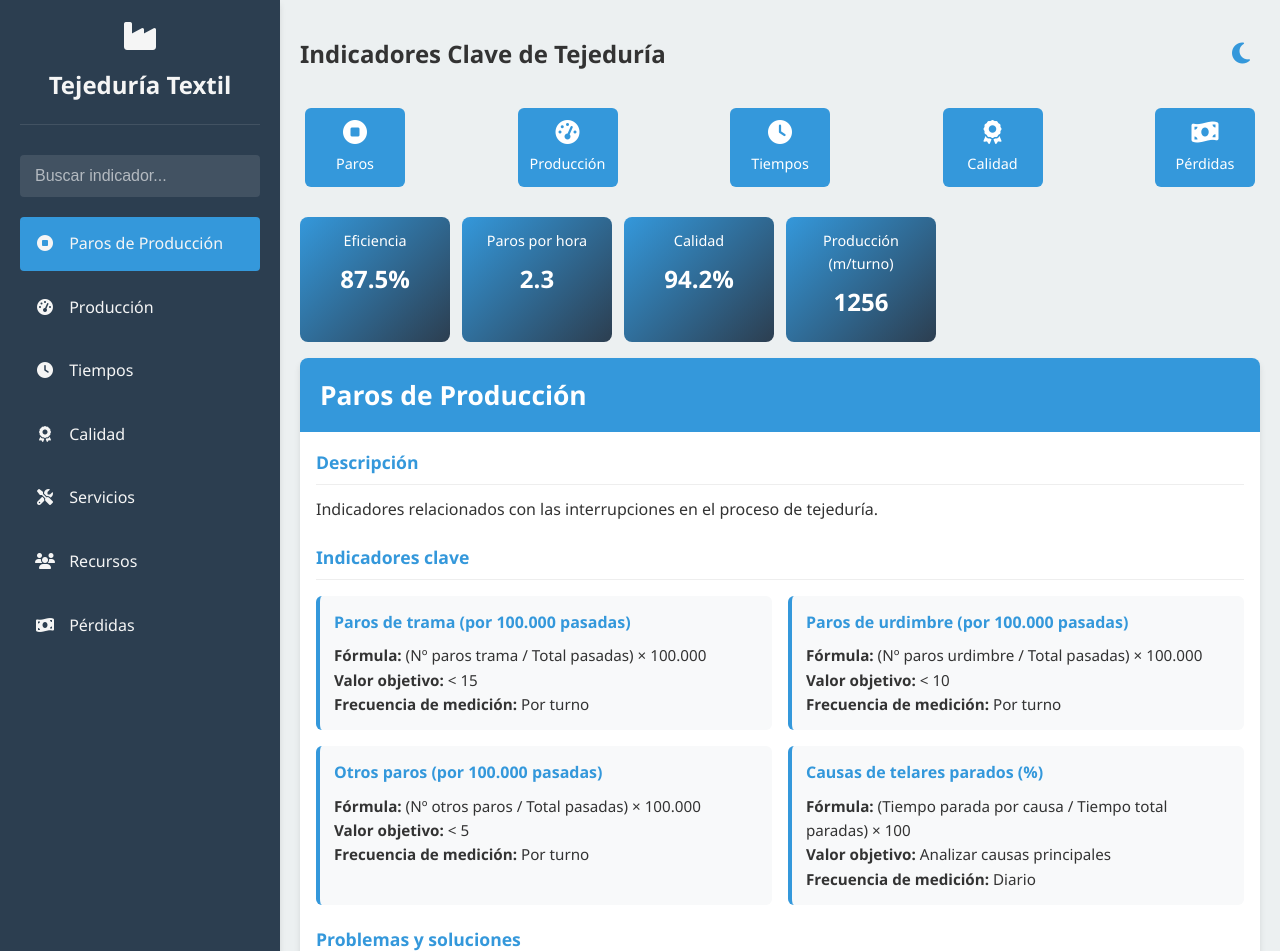
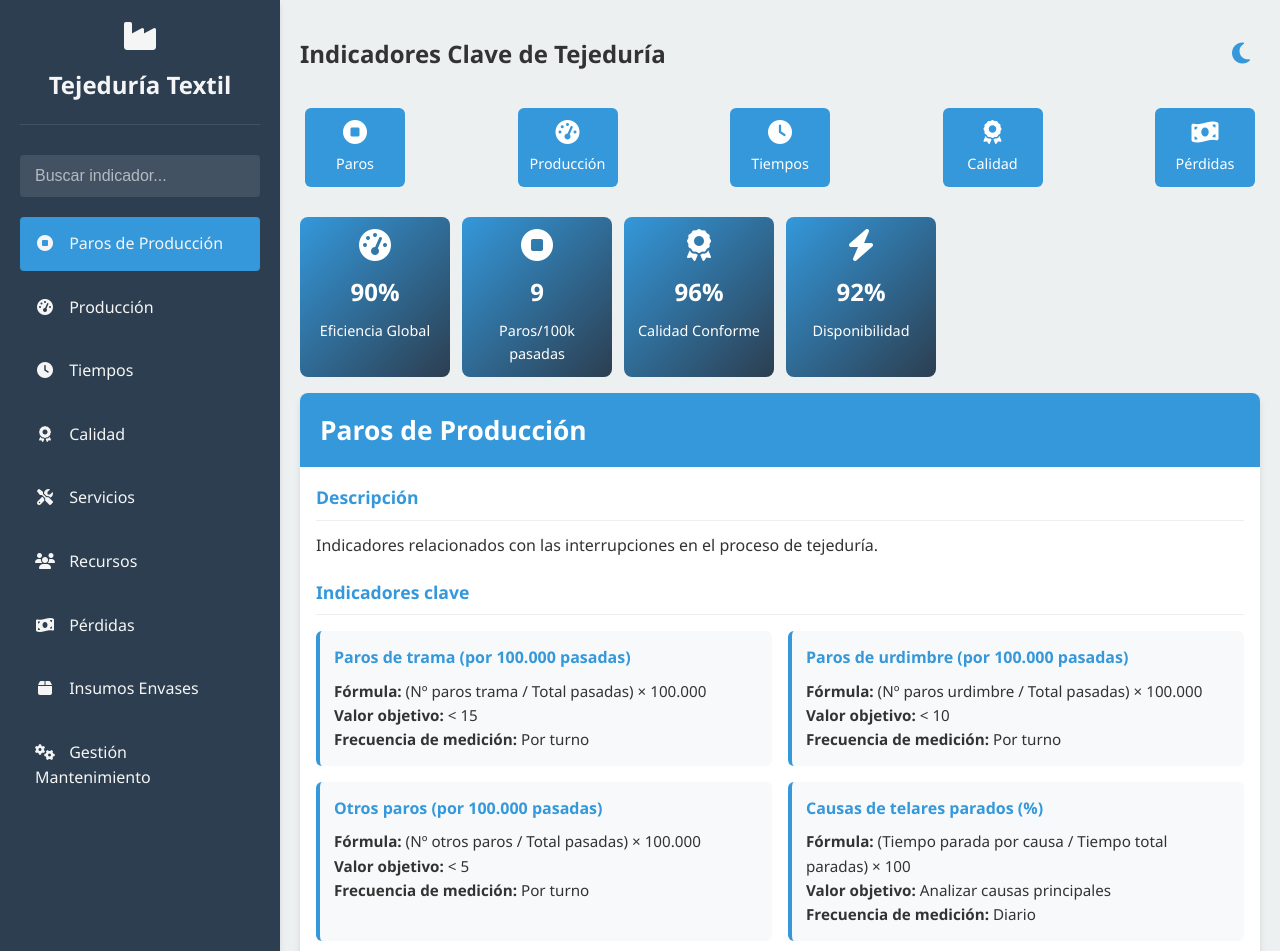
Before and after one commit to fherross3-ops/textile-training-platform, a plain HTML site: page Tejeduria/index.html in a window 1280 px wide. Shown: the top 951 px of the page. Drawn offline with nearby package versions, Linux system fonts and the light colour scheme.

Commit message:
Update index.html
actualizada tejeduria

```diff
--- a/Tejeduria/index.html
+++ b/Tejeduria/index.html
@@ -299,6 +299,7 @@
         .kpi-card h3 {
             font-size: 1.5rem; /* Reducido para móviles */
             margin: 8px 0; /* Reducido para móviles */
+            font-weight: bold;
         }
 
         .kpi-card p {
@@ -408,6 +409,7 @@
                 position: fixed;
                 height: 100%;
                 transform: translateX(-100%);
+                transition: transform 0.3s ease;
             }
 
             .sidebar.active {
@@ -547,6 +549,8 @@
                 <li><a href="#" data-category="servicios"><i class="fas fa-tools"></i> Servicios</a></li>
                 <li><a href="#" data-category="recursos"><i class="fas fa-users"></i> Recursos</a></li>
                 <li><a href="#" data-category="perdidas"><i class="fas fa-money-bill-wave"></i> Pérdidas</a></li>
+                <li><a href="#" data-category="insumos-envases"><i class="fas fa-box"></i> Insumos Envases</a></li>
+                <li><a href="#" data-category="gestion-mantenimiento"><i class="fas fa-cogs"></i> Gestión Mantenimiento</a></li>
             </ul>
         </div>
 
@@ -571,6 +575,8 @@
                 <a href="#" class="mobile-tab" data-category="servicios"><i class="fas fa-tools"></i> Servicios</a>
                 <a href="#" class="mobile-tab" data-category="recursos"><i class="fas fa-users"></i> Recursos</a>
                 <a href="#" class="mobile-tab" data-category="perdidas"><i class="fas fa-money-bill-wave"></i> Pérdidas</a>
+                <a href="#" class="mobile-tab" data-category="insumos-envases"><i class="fas fa-box"></i> Insumos</a>
+                <a href="#" class="mobile-tab" data-category="gestion-mantenimiento"><i class="fas fa-cogs"></i> Mantenimiento</a>
             </div>
 
             <!-- Diagrama de flujo del proceso -->
@@ -600,20 +606,24 @@
             <!-- Resumen de KPIs -->
             <div class="kpi-summary">
                 <div class="kpi-card">
-                    <p>Eficiencia</p>
-                    <h3>87.5%</h3>
+                    <i class="fas fa-tachometer-alt fa-2x"></i>
+                    <h3>90%</h3>
+                    <p>Eficiencia Global</p>
                 </div>
                 <div class="kpi-card">
-                    <p>Paros por hora</p>
-                    <h3>2.3</h3>
+                    <i class="fas fa-stop-circle fa-2x"></i>
+                    <h3>9</h3>
+                    <p>Paros/100k pasadas</p>
                 </div>
                 <div class="kpi-card">
-                    <p>Calidad</p>
-                    <h3>94.2%</h3>
+                    <i class="fas fa-award fa-2x"></i>
+                    <h3>96%</h3>
+                    <p>Calidad Conforme</p>
                 </div>
                 <div class="kpi-card">
-                    <p>Producción (m/turno)</p>
-                    <h3>1256</h3>
+                    <i class="fas fa-bolt fa-2x"></i>
+                    <h3>92%</h3>
+                    <p>Disponibilidad</p>
                 </div>
             </div>
 
@@ -709,7 +719,7 @@
                     "Problemas de programación de producción"
                 ],
                 solutions: [
-                    "Optimizar programación de producción",
+                    "Optimizar programación de production",
                     "Reducir tiempos de cambio de artículo",
                     "Mejorar flujo de materiales",
                     "Implementar mantenimiento productivo total (TPM)"
@@ -836,7 +846,7 @@
                 ]
             },
             "recursos": {
-                title: "Recursos and Operarios",
+                title: "Recursos y Operarios",
                 description: "Indicadores relacionados con la gestión de recursos humanos y carga de trabajo.",
                 indicators: [
                     {
@@ -917,6 +927,90 @@
                     "Optimizar procesos para reducir mermas",
                     "Analizar y atacar causas principales de paros",
                     "Mejorar calidad para reducir retrabajos"
+                ]
+            },
+            "insumos-envases": {
+                title: "Núcleos de Cartón",
+                description: "Indicadores relacionados con la gestión de insumos de los núcleos de cartón.",
+                indicators: [
+                    {
+                        name: "Requerimiento por turno (unidades)",
+                        formula: "Núcleos ocupados / turnos",
+                        target: "Según plan de producción",
+                        frequency: "Por turno"
+                    },
+                    {
+                        name: "Carretes de leno",
+                        formula: "Nº carretes utilizados / Nº metros tejidos",
+                        target: "Según especificación técnica",
+                        frequency: "Diario"
+                    },
+                    {
+                        name: "Rollos de Tirro",
+                        formula: "(Rollos utilizados / cadenas anudadas) × 100",
+                        target: "< 5%",
+                        frequency: "Semanal"
+                    },
+                    {
+                        name: "Plástico para cubrir rollos de Estilo Drill",
+                        formula: "(Rollos de Drill cortados / Metros plástico disponible) × 100",
+                        target: "< 10%",
+                        frequency: "Semanal"
+                    }
+                ],
+                problems: [
+                    "Falta de disponibilidad de núcleos de cartón",
+                    "Carretes de leno de baja calidad",
+                    "Alto consumo de tirro",
+                    "Desperdicio excesivo de plástico"
+                ],
+                solutions: [
+                    "Optimizar inventario de núcleos de cartón",
+                    "Establecer control de calidad en carretes de leno",
+                    "Capacitar en uso eficiente de tirro",
+                    "Implementar sistema de reutilización de plástico"
+                ]
+            },
+            "gestion-mantenimiento": {
+                title: "Telares Intervenidos por Mantenimiento Programado",
+                description: "Indicadores relacionados con la gestión de mantenimiento y eficiencia en el proceso de tejeduría.",
+                indicators: [
+                    {
+                        name: "Repuestos Consumo (unidades/mes)",
+                        formula: "Número de unidades utilizadas",
+                        target: "< 2% del inventario",
+                        frequency: "Mensual"
+                    },
+                    {
+                        name: "Intervenciones correctivas en telares operativos",
+                        formula: "(Número de intervenciones) / telares operativos",
+                        target: "< 0.5 por telar/semana",
+                        frequency: "Semanal"
+                    },
+                    {
+                        name: "Costo de paros (metros de tela no tejida/mes)",
+                        formula: "Metros potenciales - Metros reales producidos",
+                        target: "< 3% de la producción potencial",
+                        frequency: "Semanal"
+                    },
+                    {
+                        name: "Paros por tablas, sopladores, tijeras y prealimentadores",
+                        formula: "(Tiempo acumulado de paros por causa / Tiempo total disponible) × 100",
+                        target: "< 2%",
+                        frequency: "Semanal"
+                    }
+                ],
+                problems: [
+                    "Alto consumo de repuestos",
+                    "Intervenciones correctivas frecuentes",
+                    "Pérdida de producción por paros",
+                    "Fallas recurrentes en componentes mecánicos"
+                ],
+                solutions: [
+                    "Implementar programa de mantenimiento predictivo",
+                    "Establecer stock crítico de repuestos",
+                    "Capacitar técnicos en diagnóstico rápido",
+                    "Mejorar procedimientos de mantenimiento preventivo"
                 ]
             }
         };
@@ -1075,9 +1169,9 @@
                 `;
             }
 
-            // Generar HTML para problemas and soluciones
+            // Generar HTML para problemas y soluciones
             let problemsHTML = '';
-            if (category.problems) {
+            if (category.problems && category.problems.length > 0 && category.problems[0].trim() !== '') {
                 problemsHTML = `
                     <p><strong>Problemas comunes:</strong></p>
                     <ul>
@@ -1087,7 +1181,7 @@
             }
 
             let solutionsHTML = '';
-            if (category.solutions) {
+            if (category.solutions && category.solutions.length > 0 && category.solutions[0].trim() !== '') {
                 solutionsHTML = `
                     <p><strong>Acciones correctivas:</strong></p>
                     <ul>
@@ -1113,6 +1207,7 @@
                             ${indicatorsHTML}
                         </div>
 
+                        ${(problemsHTML || solutionsHTML) ? `
                         <div class="info-section">
                             <h3>Problemas y soluciones</h3>
                             <div class="solution-box">
@@ -1120,6 +1215,7 @@
                                 ${solutionsHTML}
                             </div>
                         </div>
+                        ` : ''}
                     </div>
                 </div>
             `;
```
